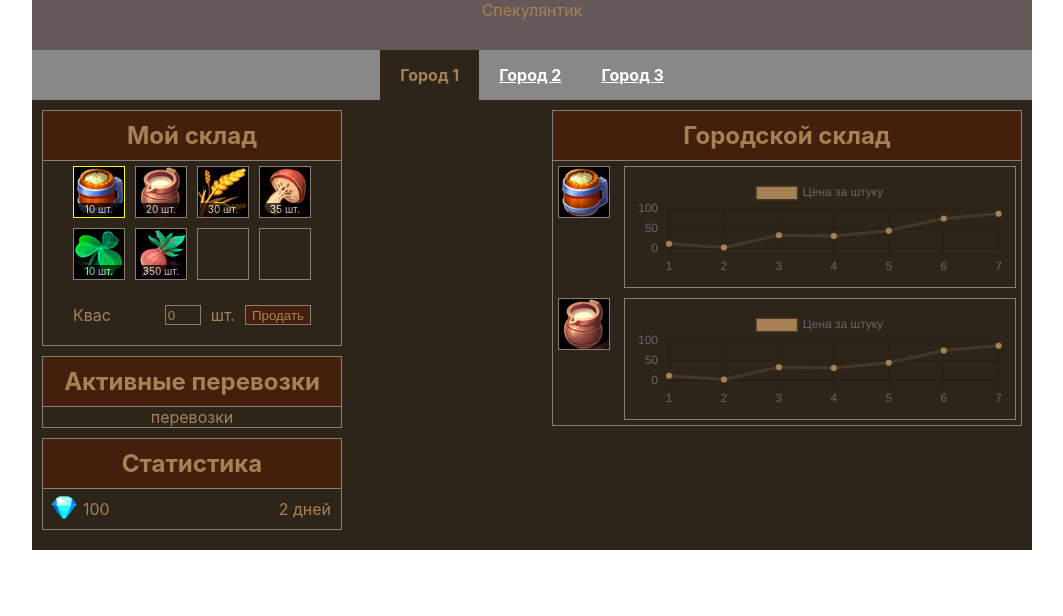
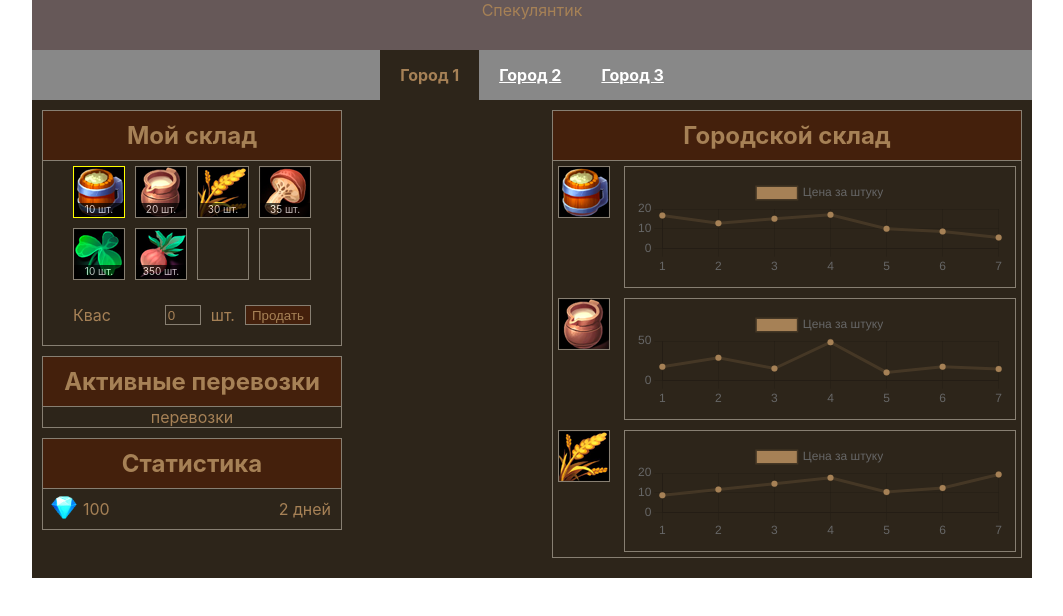
Before and after one commit to ArtLevel/Speculator, a React (Create React App) app: page / in a window 1280 px wide. Shown: the top 616 px of the page, without its empty margins (108-1171 px from the left). Built offline with nearby package versions, Linux system fonts and the light colour scheme.

Commit message:
Added random for statistic goods

```diff
--- a/src/Components/App/App.tsx
+++ b/src/Components/App/App.tsx
@@ -8,11 +8,25 @@ import Transportations from "../Transportations/Transportations";
 import Stats from "../Stats/Stats";
 import storage from "../Storage/Storage";
 import { log } from "node:util";
+import cityStorage from "../CityStorage/CityStorage";
 
 type StoragesT = { cityId: number; storage: StorageT }[];
 export type StorageT = { id: number; qty: number }[];
 type GoodT = { id: number; title: string };
 export type GoodsT = GoodT[];
+
+export type StorageOfCityStorages = {
+  id: number;
+  priceStats: number[];
+  maxStep: number;
+  minPrice: number;
+  maxPrice: number;
+}[];
+
+export type CityStoragesT = {
+  cityId: number;
+  storage: StorageOfCityStorages;
+}[];
 
 function App() {
   const [currentCity, setCurrentCity] = useState(1);
@@ -60,6 +74,38 @@ function App() {
   ]);
   const [money, setMoney] = useState(100);
   const [days, setDays] = useState(1);
+  const [cityStorages, setCityStorages] = useState<CityStoragesT>([
+    {
+      cityId: 1,
+      storage: [
+        {
+          id: 1,
+          priceStats: [10, 15, 18, 13, 15, 18, 10],
+          maxStep: 5,
+          minPrice: 5,
+          maxPrice: 100,
+        },
+        {
+          id: 2,
+          priceStats: [10, 15, 18, 30, 15, 50, 10],
+          maxStep: 7,
+          minPrice: 15,
+          maxPrice: 120,
+        },
+        {
+          id: 3,
+          priceStats: [5, 7, 9, 12, 15, 18, 10],
+          maxStep: 15,
+          minPrice: 2,
+          maxPrice: 50,
+        },
+      ],
+    },
+    {
+      cityId: 2,
+      storage: [],
+    },
+  ]);
 
   const goods: GoodsT = [
     {
@@ -130,8 +176,48 @@ function App() {
     }
   }
 
+  function getRandomInt(max: number) {
+    return Math.floor(Math.random() * Math.floor(max));
+  }
+
+  function updateCityStorages() {
+    let newCityStorages: CityStoragesT = cityStorages;
+
+    for (let cityIndex = 0; cityIndex < newCityStorages.length; cityIndex++) {
+      const storage = newCityStorages[cityIndex].storage;
+
+      for (let goodIndex = 0; goodIndex < storage.length; goodIndex++) {
+        const goodData = storage[goodIndex];
+        const priceChangeSign = getRandomInt(2) ? 1 : -1;
+        const priceChangeValue =
+          getRandomInt(goodData.maxStep) * priceChangeSign;
+
+        let newPrice =
+          // @ts-ignore
+          goodData.priceStats.slice(-1).pop() + priceChangeValue;
+
+        if (newPrice > goodData.maxPrice) {
+          newPrice = goodData.maxPrice;
+        }
+
+        if (newPrice < goodData.minPrice) {
+          newPrice = goodData.minPrice;
+        }
+
+        for (let i = 0; i < goodData.priceStats.length - 1; i++) {
+          goodData.priceStats[i] = goodData.priceStats[i + 1];
+        }
+
+        goodData.priceStats[goodData.priceStats.length - 1] = newPrice;
+      }
+    }
+
+    setCityStorages(newCityStorages);
+  }
+
   function liveProcess(newDays: number) {
     setTimeout(() => {
+      updateCityStorages();
       setDays(newDays + 1);
     }, 5000);
   }
@@ -163,6 +249,28 @@ function App() {
     }
 
     setStorages(storagesNew);
+  }
+
+  function getCityStorage() {
+    const store = cityStorages.find(
+      (storage) => storage.cityId === currentCity,
+    );
+
+    if (store) {
+      return store.storage;
+    } else {
+      const errorStorage: StorageOfCityStorages = [
+        {
+          id: 0,
+          maxPrice: 0,
+          maxStep: 0,
+          minPrice: 0,
+          priceStats: [0, 0, 0, 0, 0],
+        },
+      ];
+
+      return errorStorage;
+    }
   }
 
   useEffect(() => {
@@ -205,7 +313,7 @@ function App() {
         </div>
         <div className="column">
           <div className="city-storage">
-            <CityStorage />
+            <CityStorage storage={getCityStorage()} />
           </div>
         </div>
       </div>
--- a/src/Components/CityStorage/CityStorage.tsx
+++ b/src/Components/CityStorage/CityStorage.tsx
@@ -13,8 +13,13 @@ import {
 import { Chart } from "react-chartjs-2";
 
 import "./CityStorage.scss";
+import { CityStoragesT, StorageOfCityStorages } from "../App/App";
 
-function CityStorage() {
+type CityStorageType = {
+  storage: StorageOfCityStorages;
+};
+
+function CityStorage({ storage }: CityStorageType) {
   ChartJS.register(
     CategoryScale,
     LinearScale,
@@ -25,30 +30,34 @@ function CityStorage() {
     Legend,
   );
 
-  const data = {
+  function getGoodData(priceStats: number[]) {
+    return {
       labels: ["1", "2", "3", "4", "5", "6", "7", "8"],
       datasets: [
         {
           label: "Цена за штуку",
-        data: [12, 3, 34, 32, 45, 76, 88],
+          data: priceStats,
           fill: false,
           backgroundColor: "#a68156",
           borderColor: "rgb(166, 129, 86, 0.2)",
         },
       ],
     };
+  }
 
   return (
     <div>
       <h2 className="title">Городской склад</h2>
       <div className="panel">
         <div className="city-goods">
+          {storage.map((good) => {
+            return (
               <div className="good-item-wrapper">
-            <div className="good-item item-1"></div>
+                <div className={"good-item item-" + good.id}></div>
                 <div className="good-item-stats">
                   <Line
                     datasetIdKey="id"
-                data={data}
+                    data={getGoodData(good.priceStats)}
                     options={{
                       maintainAspectRatio: false,
 
@@ -83,46 +92,8 @@ function CityStorage() {
                   />
                 </div>
               </div>
-          <div className="good-item-wrapper">
-            <div className="good-item item-2"></div>
-            <div className="good-item-stats">
-              <Line
-                datasetIdKey="id"
-                data={data}
-                options={{
-                  maintainAspectRatio: false,
-
-                  plugins: {
-                    tooltip: {
-                      mode: "index",
-                      intersect: false,
-                      caretSize: 20,
-
-                      backgroundColor: "#44200c",
-                      borderColor: "#877f72",
-                      borderWidth: 1,
-                      displayColors: false,
-
-                      callbacks: {
-                        title() {
-                          return "";
-                        },
-                      },
-                    },
-                  },
-
-                  scales: {
-                    x: {
-                      type: "linear",
-                    },
-                    y: {
-                      type: "linear",
-                    },
-                  },
-                }}
-              />
-            </div>
-          </div>
+            );
+          })}
         </div>
       </div>
     </div>
```
Lines whose indentation alone changed are shown as unchanged.
